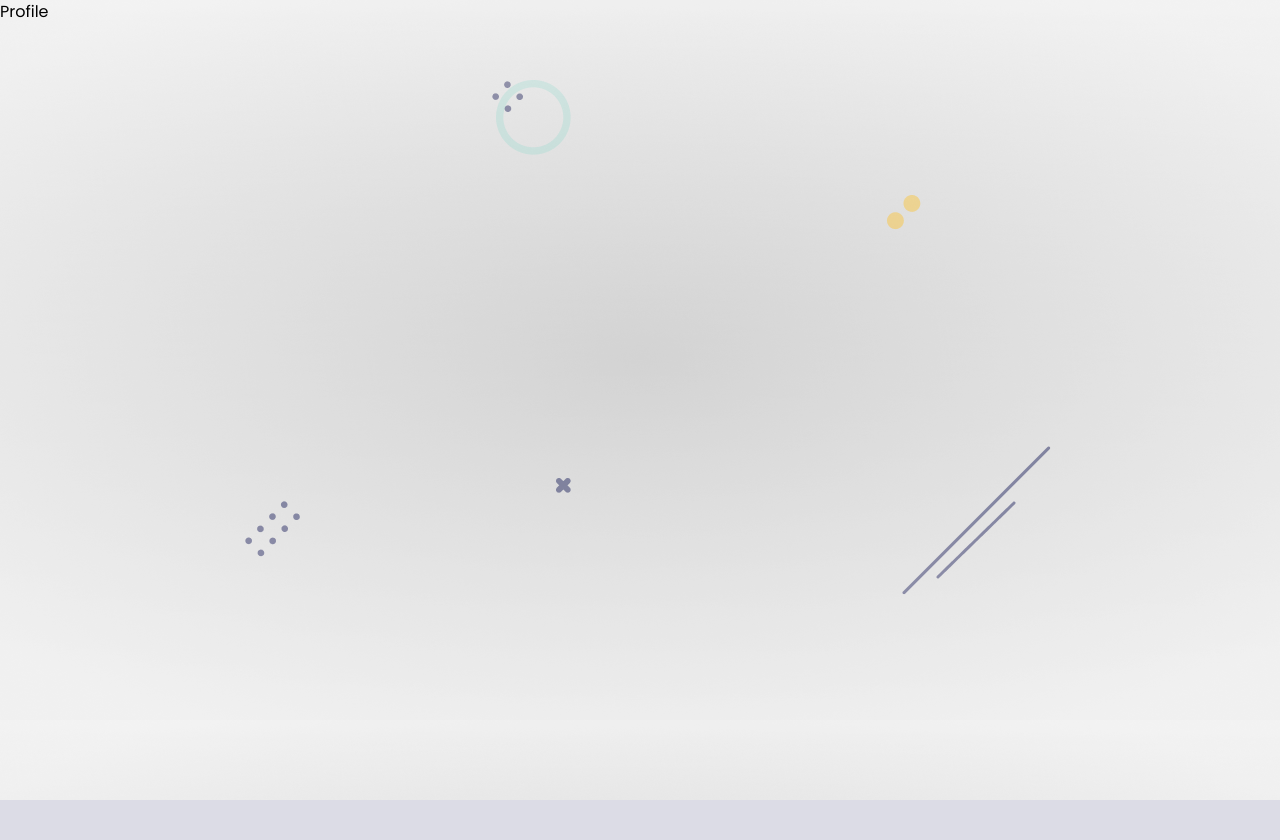
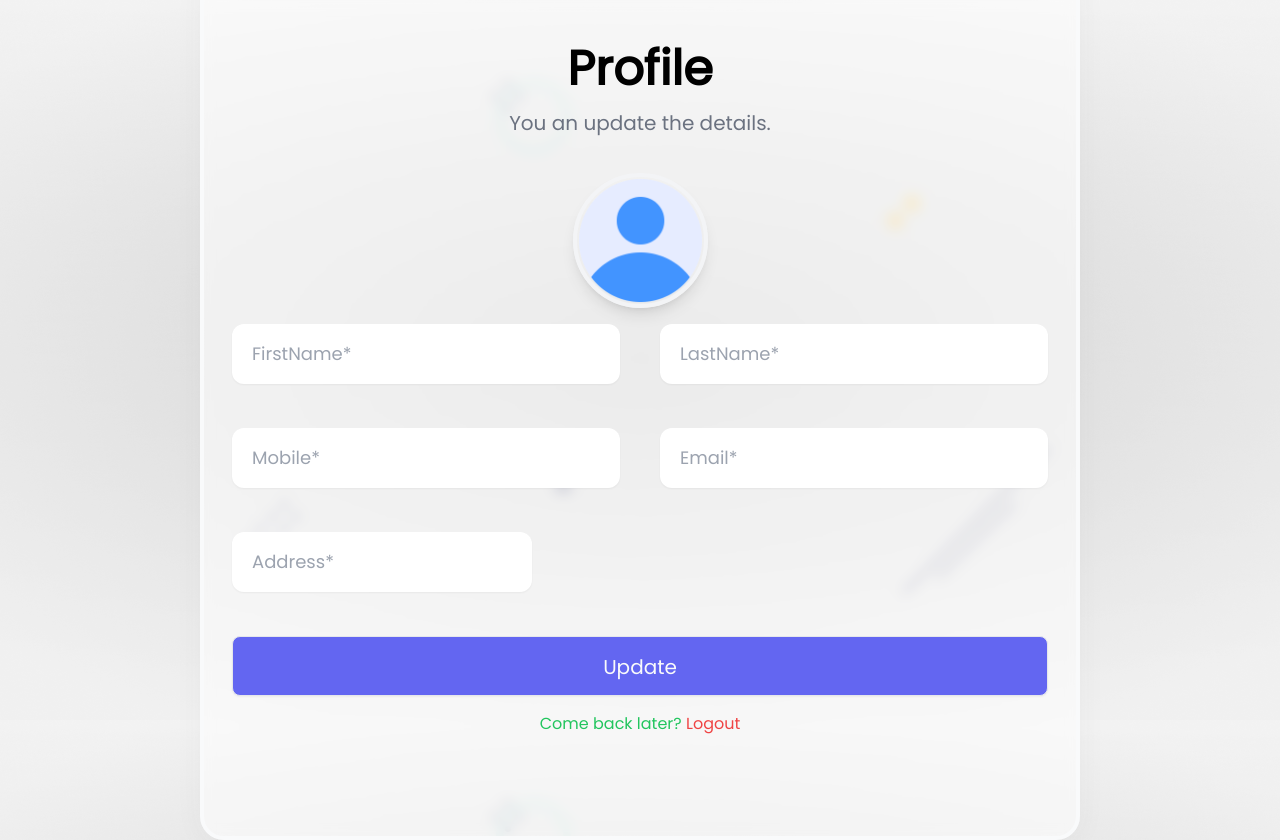
Before and after one commit to migara10/login_app, a React (Create React App) app in the folder client/: page /profile in a window 1280 px wide. Before the commit the page ends 800 px from the top, so only its background shows below. Built offline with nearby package versions, Linux system fonts and the light colour scheme.

Commit message:
add profile.js and convert.js

```diff
--- a/client/src/components/Profile.js
+++ b/client/src/components/Profile.js
@@ -1,9 +1,126 @@
-import React from 'react'
+import React, { useState } from "react";
+import { Link } from "react-router-dom";
+import avatar from "../assets/profile.png";
+import styles from "../styles/Username.module.css";
+import { Toaster } from "react-hot-toast";
+import { useFormik } from "formik";
+import { profileValidation } from "../helper/validate";
+import convertTopBase64 from "../helper/convert";
 
 function Profile() {
+  const [file, setFIle] = useState();
+
+  const formik = useFormik({
+    initialValues: {
+      firstName: "",
+      lastName: "",
+      email: "",
+      mobile: "",
+      address: "",
+    },
+    validate: profileValidation,
+    validateOnBlur: false,
+    validateOnChange: false,
+    onSubmit: async (values) => {
+      values = Object.assign(values, { profile: file || "" });
+      console.log(values);
+    },
+  });
+
+  //file upload
+  const onUpload = async (e) => {
+    console.log(e.target.file, "upload image");
+    const base64 = await convertTopBase64(e.target.files[0]);
+    setFIle(base64);
+  };
+
   return (
-    <div>Profile</div>
-  )
+    <div className="container mx-auto">
+      <Toaster position="top-center" reverseOrder={false} />
+      <div className="flex items-center justify-center h-screen">
+        <div className={styles.glass} style={{ width: "50%", height: "auto" }}>
+          <div className="flex flex-col items-center title">
+            <h4 className="text-5xl font-bold">Profile</h4>
+            <span className="w-2/3 py-4 text-xl text-center text-gray-500">
+              You an update the details.
+            </span>
+          </div>
+
+          <form className="py-1" onSubmit={formik.handleSubmit}>
+            <div className="flex justify-center py-4 profile">
+              <label htmlFor="profile">
+                <img
+                  src={file || avatar}
+                  alt="avatar"
+                  className={styles.profile_img}
+                />
+              </label>
+              <input
+                onChange={onUpload}
+                type="file"
+                id="profile"
+                name="profile"
+              />
+            </div>
+            <div className="flex flex-col items-center gap-6 textbox">
+              <div className="flex gap-10 name w3/4">
+                <input
+                  {...formik.getFieldProps("firstName")}
+                  className={styles.textbox}
+                  type="text"
+                  placeholder="FirstName*"
+                />
+                <input
+                  {...formik.getFieldProps("lastName")}
+                  className={styles.textbox}
+                  type="text"
+                  placeholder="LastName*"
+                />
+              </div>
+              <div className="flex gap-10 name w3/4">
+                <input
+                  {...formik.getFieldProps("mobile")}
+                  className={styles.textbox}
+                  type="text"
+                  placeholder="Mobile*"
+                />
+                <input
+                  {...formik.getFieldProps("email")}
+                  className={styles.textbox}
+                  type="text"
+                  placeholder="Email*"
+                />
+              </div>
+              <div className="flex gap-10 w-[100%] items-left name">
+                <input
+                  {...formik.getFieldProps("address")}
+                  className={styles.textbox}
+                  style={{ width: "300px" }}
+                  type="text"
+                  placeholder="Address*"
+                />
+              </div>
+              <button
+                className={styles.btn}
+                style={{ height: "60px", width: '100%' }}
+                type="submit"
+              >
+                Update
+              </button>
+            </div>
+            <div className="py-4 text-center">
+              <span className="text-green-500">
+                Come back later?&nbsp;
+                <Link className="text-red-500" to="/">
+                  Logout
+                </Link>
+              </span>
+            </div>
+          </form>
+        </div>
+      </div>
+    </div>
+  );
 }
 
-export default Profile
+export default Profile;
--- a/client/src/helper/validate.js
+++ b/client/src/helper/validate.js
@@ -70,3 +70,9 @@
 
   return errors;
 }
+
+// validate profile
+
+export async function profileValidation(values){
+  return emailVerify({}, values)
+}
```
